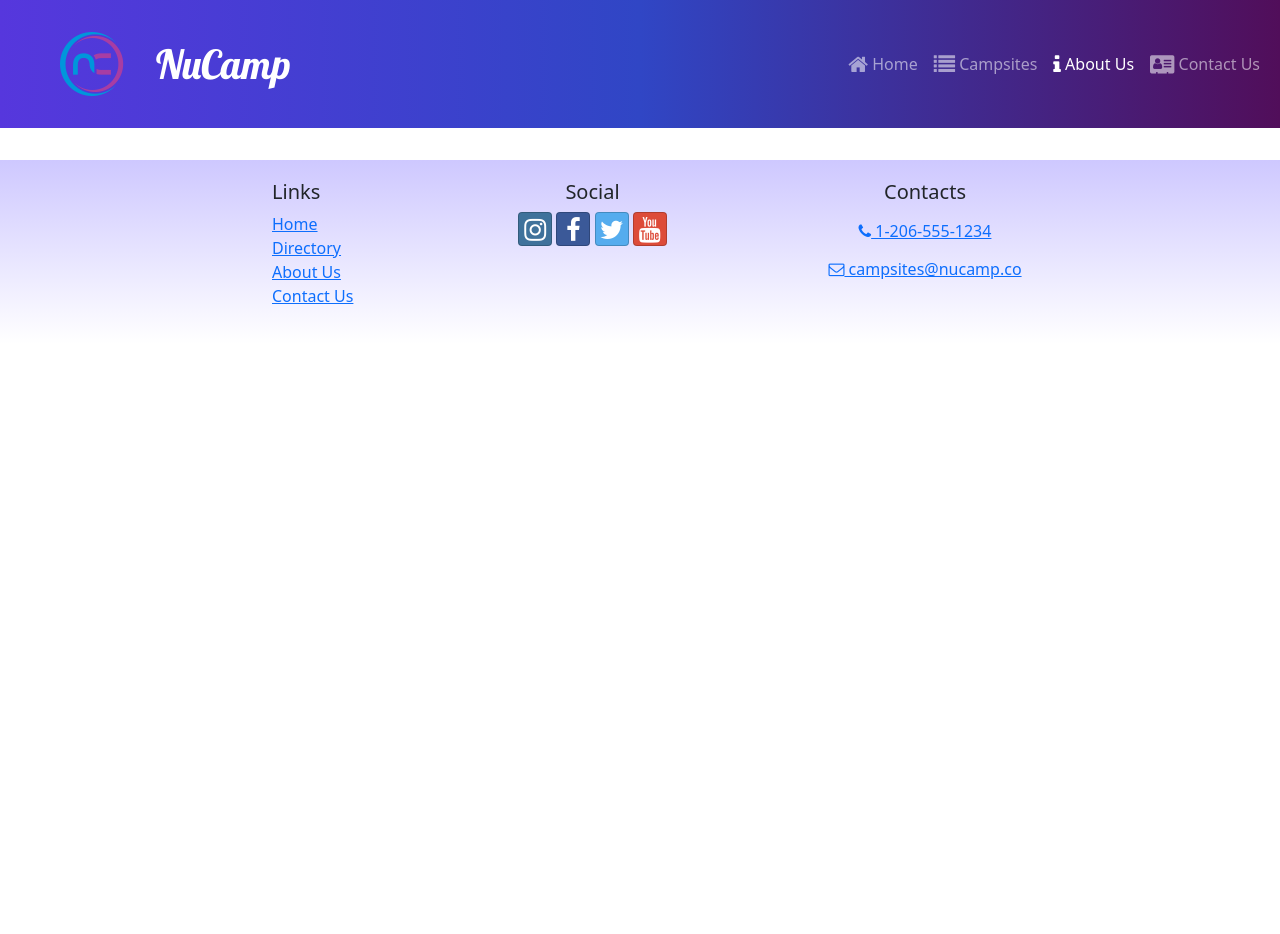
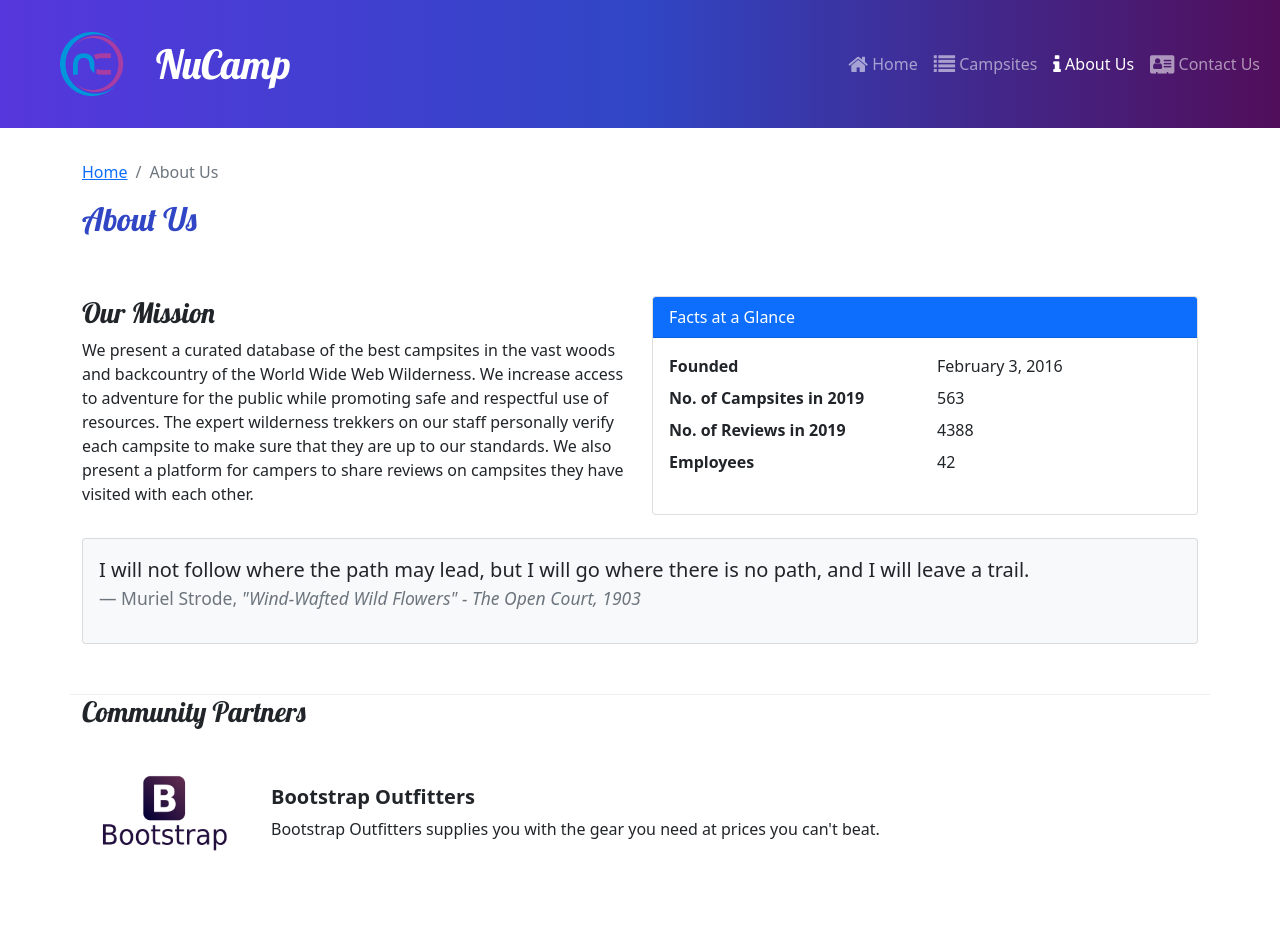
Before and after one commit to YoungKim11/react-nucampsite, a React (Create React App) app: page /about in a window 1280 px wide. Shown: the top 934 px of the page. Before the commit the page ends 800 px from the top, so only its background shows below. Built offline with nearby package versions, Linux system fonts and the light colour scheme.

Commit message:
About us page

```diff
--- a/src/App.js
+++ b/src/App.js
@@ -7,6 +7,7 @@
 import CampsitesDirectoryPage from './pages/CampsiteDirectoryPage';
 import CampsiteDetailPage from './pages/CampsiteDetailPage'
 import './App.css';
+import AboutPage from './pages/AboutPage';
 
 function App() {
   return (
@@ -14,6 +15,7 @@
       <Header />
       <Routes>
           <Route path='/' element={<HomePage />} />
+          <Route path='about' element={<AboutPage />} />
           <Route path='contact' element={<ContactPage />} />
           <Route path='directory' element={<CampsitesDirectoryPage />}/>
           <Route path='directory/:campsiteId' element= {<CampsiteDetailPage />} />
--- a/src/features/campsites/campsitesSlice.js
+++ b/src/features/campsites/campsitesSlice.js
@@ -3,13 +3,13 @@
 
 export const selectAllCampsites = () => {
     return CAMPSITES;
-}
+};
 
 
 export const selectCampsiteById = (id) => {
     return CAMPSITES.find((campsite) => campsite.id === parseInt(id));
-}
+};
 
 export const selectFeaturedCampsite = () => {
     return CAMPSITES.find((campsite) => campsite.featured);
-}
+};
--- /dev/null
+++ b/src/features/display/DisplayCard.js
@@ -0,0 +1,18 @@
+import React from "react";
+import { Card, CardImg, CardText, CardBody, CardTitle } from "reactstrap";
+
+const DisplayCard = ({item}) => {
+    const {image, name, description} = item;
+
+    return(
+        <Card>
+            <CardImg src={image} alt={name} />
+            <CardBody>
+                <CardTitle>{name}</CardTitle>
+                <CardText>{description}</CardText>
+            </CardBody>
+        </Card>
+    )
+};
+
+export default DisplayCard;
--- /dev/null
+++ b/src/features/display/DisplayList.js
@@ -0,0 +1,24 @@
+import React from "react";
+import { Col, Row } from "reactstrap";
+import DisplayCard from './DisplayCard';
+import { selectFeaturedCampsite } from "../campsites/campsitesSlice";
+import { selectFeaturedPromotion } from "../promotions/promotionsSlice";
+import { selectFeaturedPartner } from "../partners/partnersSlice";
+
+const DisplayList = () => {
+    const items = [selectFeaturedCampsite(), selectFeaturedPromotion(), selectFeaturedPartner()];
+
+    return(
+        <Row>
+            {items.map((item, idx) =>{
+                return(
+                    <Col md className='m-1' key={idx}>
+                        <DisplayCard item={item} />
+                    </Col>
+                )
+            })}
+        </Row>
+    )
+};
+
+export default DisplayList;
--- /dev/null
+++ b/src/features/partners/Partners.js
@@ -0,0 +1,19 @@
+import React from 'react';
+
+const Partner = ({partner}) => {
+    if (partner) {
+        const {image, name, description} = partner
+            return(
+                <>
+                    <img src={image} alt={name} style={{width: '165px'}}/>
+                    <div className='m-4'>
+                        <h5 className='fw-bold'>{name}</h5>
+                        {description}
+                    </div>
+                </>
+            )
+    }
+    return null;
+}
+
+export default Partner;
--- /dev/null
+++ b/src/features/partners/PartnersList.js
@@ -0,0 +1,21 @@
+import React from 'react';
+import { Col } from 'reactstrap';
+import Partners from './Partners';
+import { selectAllPartners } from './partnersSlice';
+
+const PartnersList = () => {
+    const partners = selectAllPartners();
+    return(
+        <Col className='mt-4'>
+            {partners.map((partner)=> {
+                return(
+                    <div className='d-flex mb-5'key={partner.id}>
+                        <Partners partner={partner} />
+                    </div>
+                )
+            })}
+        </Col>
+    )
+}
+
+export default PartnersList;
--- /dev/null
+++ b/src/features/partners/partnersSlice.js
@@ -0,0 +1,10 @@
+import React from 'react';
+import { PARTNERS } from '../../app/shared/PARTNERS';
+
+export const selectAllPartners = () => {
+    return PARTNERS;
+}
+
+export const selectFeaturedPartner = () => {
+    return PARTNERS.find((partners) => partners.featured);
+}
--- /dev/null
+++ b/src/features/promotions/promotionsSlice.js
@@ -0,0 +1,6 @@
+import React from 'react';
+import { PROMOTIONS } from '../../app/shared/PROMOTIONS';
+
+export const selectFeaturedPromotion = () => {
+    return PROMOTIONS.find((promotion) => promotion.featured);
+}
--- /dev/null
+++ b/src/pages/AboutPage.js
@@ -0,0 +1,74 @@
+import React from 'react';
+import { Col, Row, Container, Card, CardBody, CardHeader } from 'reactstrap';
+import SubHeader from '../components/SubHeader';
+import PartnersList from '../features/partners/PartnersList';
+
+const AboutPage = () => {
+    return(
+        <Container>
+            <SubHeader current='About Us'/>
+            <Row className='row-content'>
+                <Col sm='6'>
+                    <h3>Our Mission</h3>
+                    <p>
+                        We present a curated database of the best campsites in the
+                        vast woods and backcountry of the World Wide Web Wilderness.
+                        We increase access to adventure for the public while
+                        promoting safe and respectful use of resources. The expert
+                        wilderness trekkers on our staff personally verify each
+                        campsite to make sure that they are up to our standards. We
+                        also present a platform for campers to share reviews on
+                        campsites they have visited with each other.
+                    </p>
+                </Col>
+                <Col sm='6'>
+                    <Card>
+                        <CardHeader className='bg-primary text-white'>
+                            Facts at a Glance
+                        </CardHeader>
+                        <CardBody>
+                        <dl className='row'>
+                                <dt className='col-6'>Founded</dt>
+                                <dd className='col-6'>February 3, 2016</dd>
+                                <dt className='col-6'>No. of Campsites in 2019</dt>
+                                <dd className='col-6'>563</dd>
+                                <dt className='col-6'>No. of Reviews in 2019</dt>
+                                <dd className='col-6'>4388</dd>
+                                <dt className='col-6'>Employees</dt>
+                                <dd className='col-6'>42</dd>
+                            </dl>
+                        </CardBody>
+                    </Card>
+                </Col>
+                <Col>
+                    <Card className='bg-light mt-3'>
+                        <CardBody>
+                            <blockquote className='blockquote'>
+                                <p>
+                                    I will not follow where the path may lead, but I
+                                    will go where there is no path, and I will leave
+                                    a trail.
+                                </p>
+                                <footer className='blockquote-footer'>
+                                Muriel Strode,{' '}
+                                    <cite title='Source Title'>
+                                        "Wind-Wafted Wild Flowers" - The Open Court,
+                                        1903
+                                    </cite>
+                                </footer>
+                            </blockquote>
+                        </CardBody>
+                    </Card>
+                </Col>
+            </Row>
+            <Row>
+                <Col xs='12'>
+                     <h3>Community Partners</h3>
+                </Col>
+                <PartnersList />
+            </Row>
+        </Container>
+    )
+}
+
+export default AboutPage;
--- a/src/pages/HomePage.js
+++ b/src/pages/HomePage.js
@@ -1,5 +1,6 @@
 import React from "react";
 import { Container } from "reactstrap";
+import DisplayList from "../features/display/DisplayList";
 import SubHeader from "../components/SubHeader";
 
 
@@ -7,6 +8,7 @@
     return(
         <Container>
             <SubHeader current='Home' />
+            <DisplayList />
         </Container>
     )
 }
```
